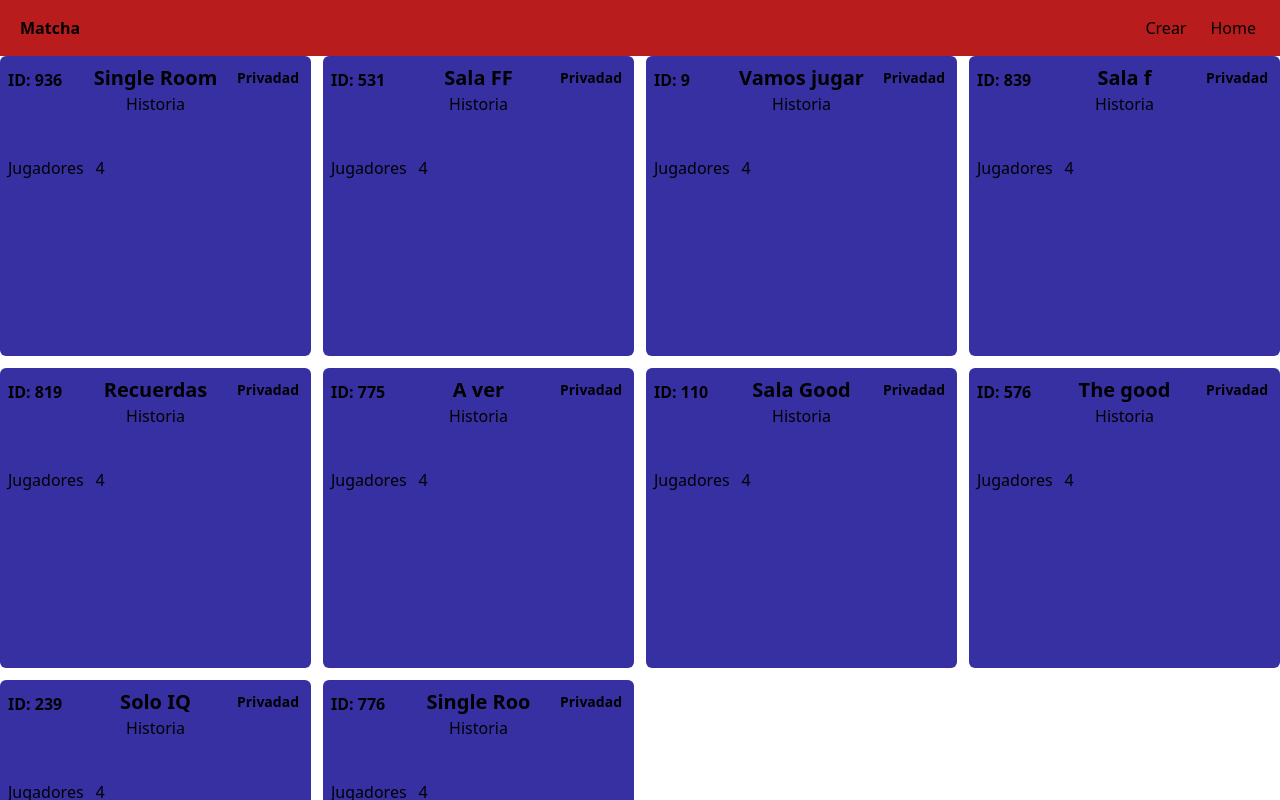
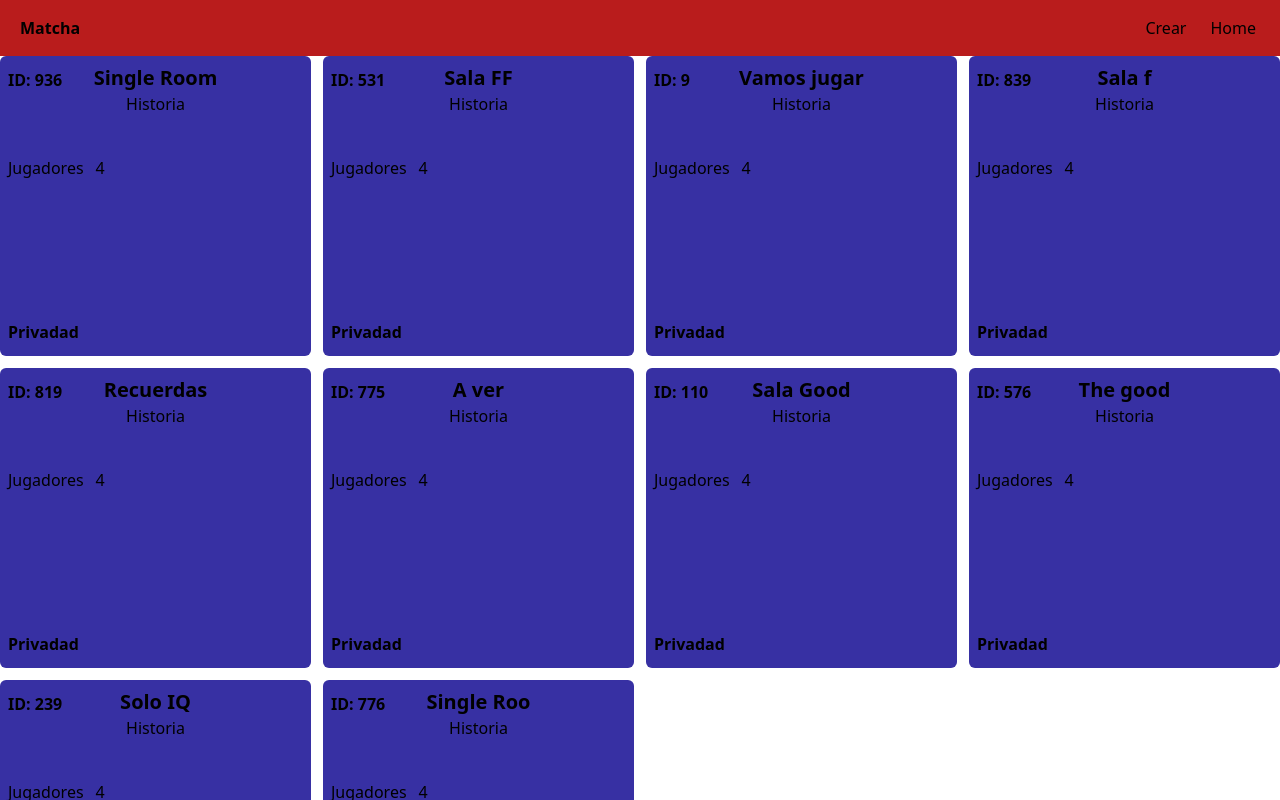
Before and after one commit to LuisArielRetanaHernadez/Memorama, a React (Vite) app: page / in a window 1280 px wide. Shown: the top 800 px of the page. Built offline with nearby package versions, Linux system fonts and the light colour scheme.

Commit message:
agregadno el texto privada/publica abjo con el bottom-3

```diff
--- a/src/components/Room/Room.jsx
+++ b/src/components/Room/Room.jsx
@@ -13,7 +13,7 @@ const Room = ({id, title}) => {
       </div>
 
       <span className=" font-semibold absolute top-3">ID: {id}</span>
-      <span className="font-semibold text-sm absolute top-3 right-3" >Privadad</span>
+      <span className="font-semibold text-base absolute bottom-3" >Privadad</span>
     </div>
   )
 }
```
